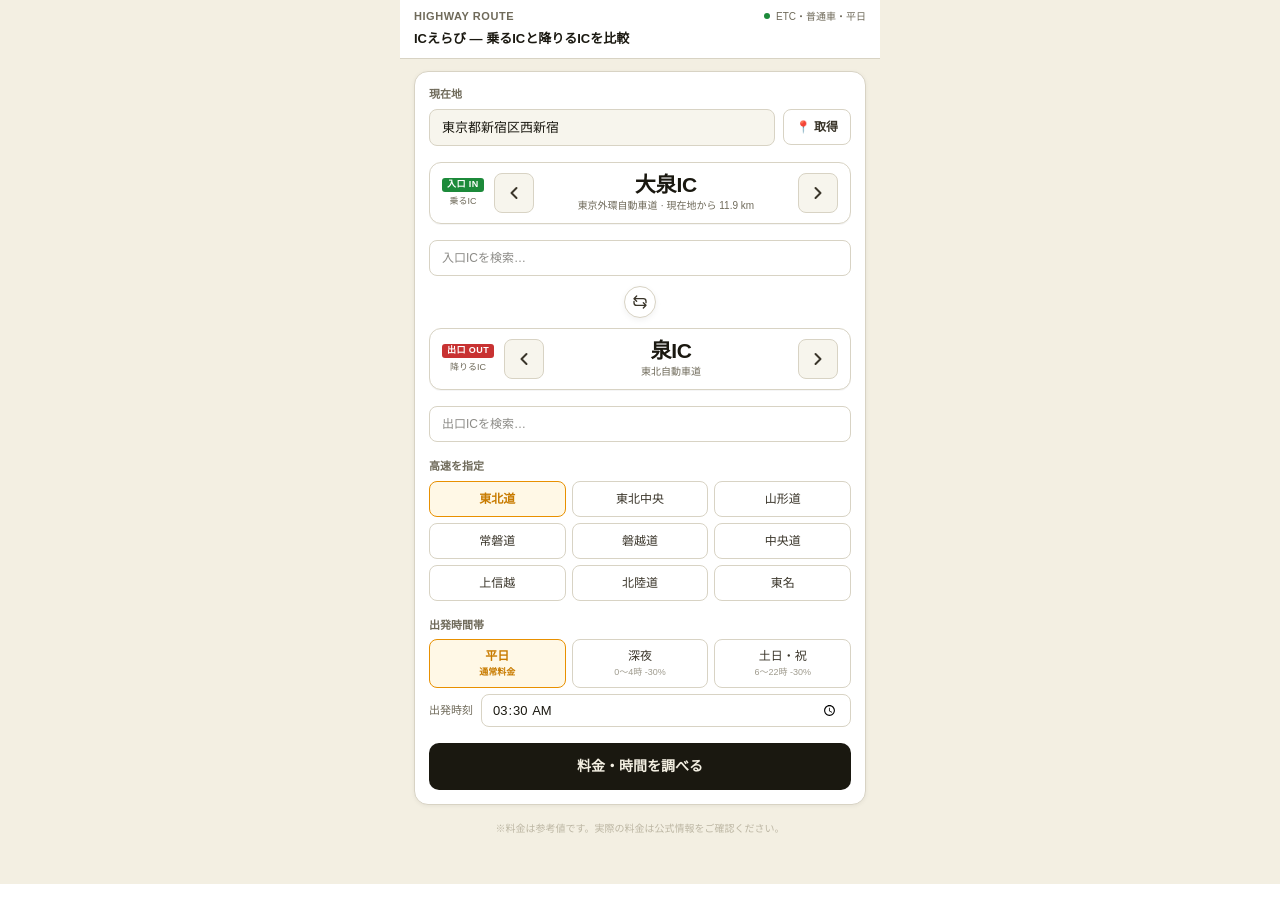
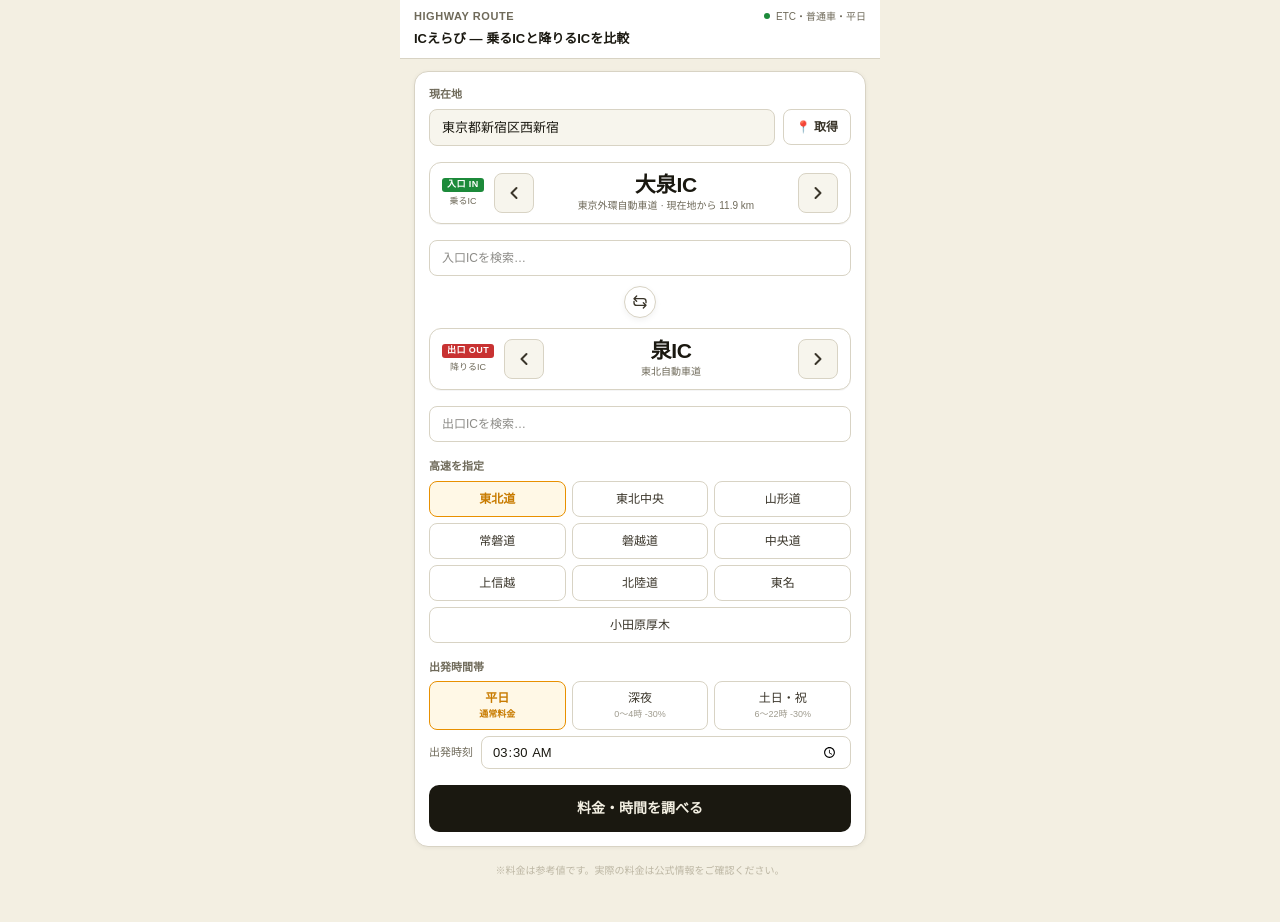
Before and after one commit to gigacchi/ic-erabi, a Next.js app: page / in a window 1280 px wide. Shown: the top 922 px of the page. Before the commit the page ends 884 px from the top, so only its background shows below. Built offline with nearby package versions, Linux system fonts and the light colour scheme.

Commit message:
Add 小田原厚木道路 highway button and fare fetch target
Co-Authored-By: Claude Sonnet 4.6 <noreply@anthropic.com>

```diff
--- a/components/SearchForm.tsx
+++ b/components/SearchForm.tsx
@@ -25,8 +25,9 @@ const HIGHWAY_BUTTONS = [
   { roadId: 'banetsu',     label: '磐越道',   defaultExitIcId: 'banetsu_aizu_wakamatsu' },
   { roadId: 'chuo',        label: '中央道',   defaultExitIcId: 'chuo_kofu_showa' },
   { roadId: 'joshinetsu',  label: '上信越',   defaultExitIcId: 'joshinetsu_nagano' },
-  { roadId: 'hokuriku',    label: '北陸道',   defaultExitIcId: 'hokuriku_sanjo_tsubame' },
-  { roadId: 'tomei',       label: '東名',     defaultExitIcId: 'tomei_numazu' },
+  { roadId: 'hokuriku',      label: '北陸道',   defaultExitIcId: 'hokuriku_sanjo_tsubame' },
+  { roadId: 'tomei',         label: '東名',     defaultExitIcId: 'tomei_numazu' },
+  { roadId: 'odawara_atsugi', label: '小田原厚木', defaultExitIcId: 'odawara_atsugi_odawara' },
 ] as const;
 
 const DEFAULT_ROAD_ID = 'tohoku';
--- a/scripts/fetchFares.ts
+++ b/scripts/fetchFares.ts
@@ -109,7 +109,7 @@ async function main() {
   // 降りるIC: 高速ボタンで使用する各路線の exitAvailable な IC すべてが対象
   const TARGET_ROAD_IDS = new Set([
     'tohoku', 'yamagata', 'hokuriku', 'tomei', 'shin_tomei',
-    'joban', 'banetsu', 'tohoku_chuo', 'joshinetsu', 'chuo',
+    'joban', 'banetsu', 'tohoku_chuo', 'joshinetsu', 'chuo', 'odawara_atsugi',
   ]);
   const exitIcs = interchanges.filter(
     ic => ic.exitAvailable && ic.lat !== 0 && TARGET_ROAD_IDS.has(ic.roadId)
```
